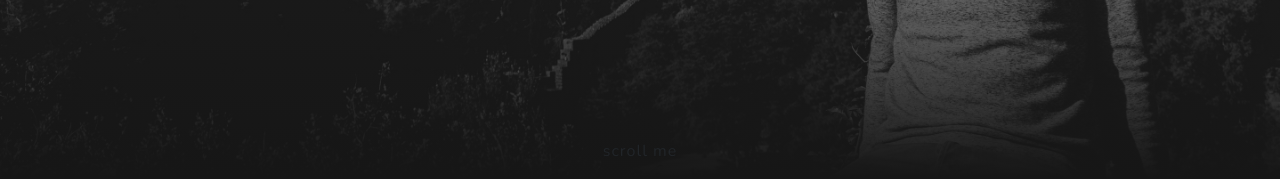
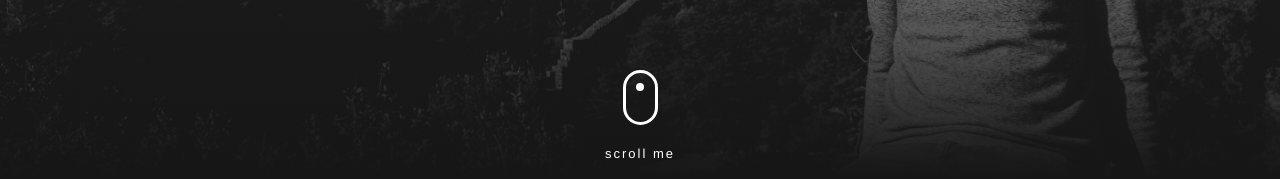
Before and after one commit to jeroen-visser/jeroenvisser.online, a website: page index.html in a window 1280 px wide. Shown: the part 621-800 px from the top of the page. Drawn offline with nearby package versions, Linux system fonts and the light colour scheme; files that its build step writes are made by us from their sources.

Commit message:
Include mouse stylesheet

```diff
--- a/scss/grayscale.scss
+++ b/scss/grayscale.scss
@@ -8,6 +8,7 @@
 @import 'projects.scss';
 @import 'signup.scss';
 @import 'contact.scss';
+@import 'mouse.scss';
 
 html {
   scroll-behavior: smooth;
```
